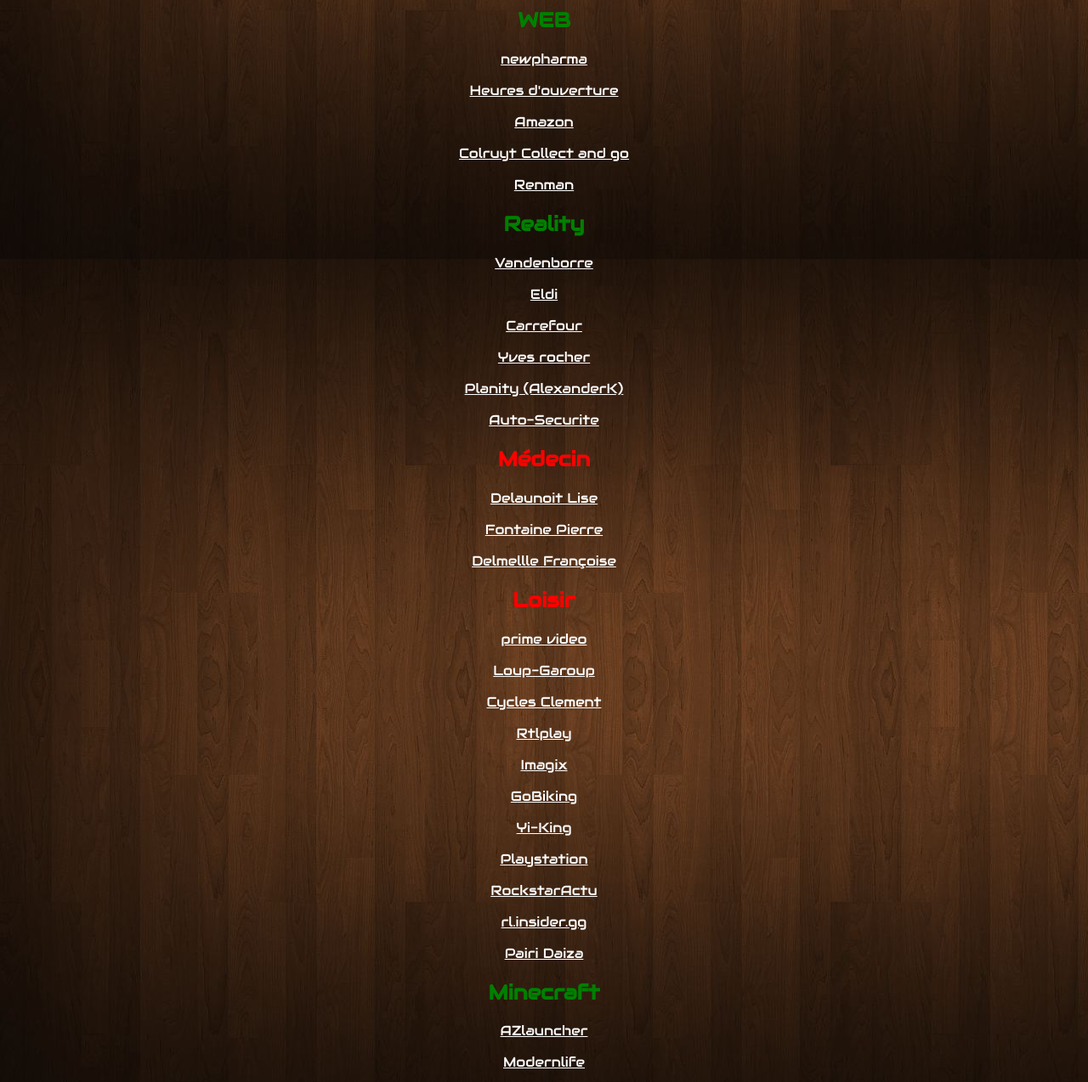
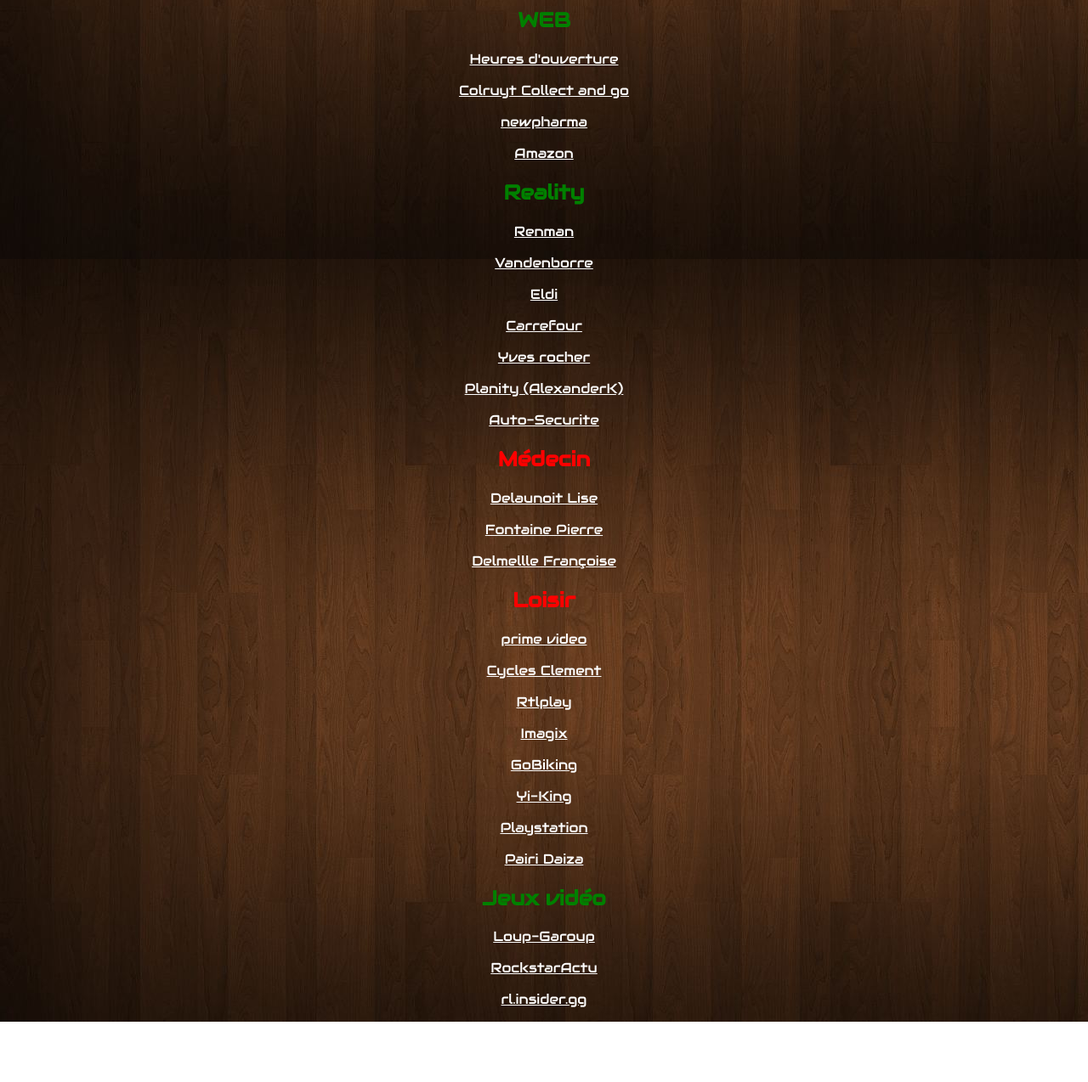
Before and after one commit to vandijstadt/main, a plain HTML site: page index.html in a window 1280 px wide. Shown: the part 745-2019 px from the top of the page at 85% size. After the commit the page ends 1948 px from the top, so only its background shows below. Drawn offline with Linux system fonts and the light colour scheme.

Commit message:
Update index.html

```diff
--- a/index.html
+++ b/index.html
@@ -50,12 +50,12 @@
 			<p><a href="https://connected.helha.be/" alt="connected" target="_blank">connected</a></p>
 			<h1 id="Magasin">Magasin</h1>
 			<h2 id="WEB">WEB</h2>
+			<p><a href="http://www.heures.be" alt="Heures d'ouverture" target="_blank">Heures d'ouverture</a></p>
+			<p><a href="https://colruyt.collectandgo.be/cogo/fr/home" alt="Amazon" target="_blank">Colruyt Collect and go</a></p>
 			<p><a href="http://www.newpharma.be" alt="newpharma" target="_blank">newpharma</a></p>
-			<p><a href="http://www.heures.be" alt="Heures d'ouverture" target="_blank">Heures d'ouverture</a></p>
 			<p><a href="https://www.amazon.fr" alt="Amazon" target="_blank">Amazon</a></p>
-			<p><a href="https://colruyt.collectandgo.be/cogo/fr/home" alt="Amazon" target="_blank">Colruyt Collect and go</a></p>
+			<h2 id="Reality">Reality</h2>
 			<p><a href="https://www.renmans.be/fr/shop" alt="Amazon" target="_blank">Renman</a></p>
-			<h2 id="Reality">Reality</h2>
 			<p><a href="http://www.vandenborre.be" alt="Vandenborre" target="_blank">Vandenborre</a></p>
 			<p><a href="http://www.eldi.be" alt="Eldi" target="_blank">Eldi</a></p>
 			<p><a href="http://www.carrefour.eu" alt="Carrefour" target="_blank">Carrefour</a></p>
@@ -68,18 +68,16 @@
 			<p><a href="https://www.docteurdelmelle.be" alt="Delmellle Françoise" target="_blank">Delmellle Françoise</a></p>
 			<h1 id="Loisir">Loisir</h1>
 			<p><a href="https://www.primevideo.com/" alt="primevideo" target="_blank">prime video</a></p>
-			<p><a href="http://www.loups-garous-en-ligne.com" alt="Loup-Garoup" target="_blank">Loup-Garoup</a></p>
 			<p><a href="http://www.cyclesclement.be" alt="Cycles Clement" target="_blank">Cycles Clement</a></p>
 			<p><a href="http://www.rtlplay.be" alt="Rtlplay" target="_blank">Rtlplay</a></p>
 			<p><a href="http://www.imagix.be" alt="Imagix" target="_blank">Imagix</a></p>
 			<p><a href="http://gobiking.be/Calendrier_fr.php?action=jours14" alt="GoBiking" target="_blank">GoBiking</a></p>
 			<p><a href="https://www.prophetis.com/Yi-King.htm" alt="Yi-King" target="_blank">Yi-King</a></p>
 			<p><a href="https://www.playstation.com/fr-be/" alt="Playstation" target="_blank">Playstation</a></p>
+			<p><a href="https://www.pairidaiza.eu" alt="Pairi Daiza" target="_blank">Pairi Daiza</a></p>
+			<h2 id="JeuxVideo">Jeux vidéo</h2>
+			<p><a href="http://www.loups-garous-en-ligne.com" alt="Loup-Garoup" target="_blank">Loup-Garoup</a></p>
 			<p><a href="https://rockstaractu.com/" alt="RockstarActu" target="_blank">RockstarActu</a></p>
 			<p><a href="https://rl.insider.gg/" alt="rl.insider.gg" target="_blank">rl.insider.gg</a></p>
-			<p><a href="https://www.pairidaiza.eu" alt="Pairi Daiza" target="_blank">Pairi Daiza</a></p>
-			<h2 id="Minecraft">Minecraft</h2>
-			<p><a href="http://www.azlauncher.nz" alt="AZlauncher" target="_blank">AZlauncher</a></p>
-			<p><a href="http://Modernlife.web.boxtoplay.com" alt="Niobium" target="_blank">Modernlife</a></p>
 		</section>
 	</body>
```
